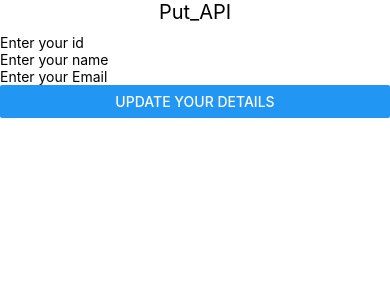
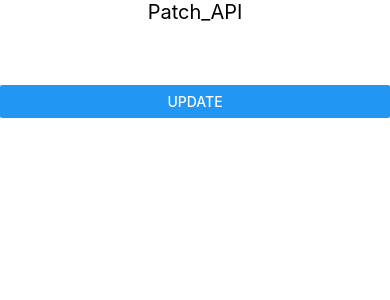
Before and after one commit to bhattk64/React-Native-Practice, a React Native app: screen / in a window 390 px wide. Shown: the top 300 px of the page. Built offline with nearby package versions, Linux system fonts and the light colour scheme.

Commit message:
patch api method with axios

```diff
--- a/App.jsx
+++ b/App.jsx
@@ -2,7 +2,8 @@ import React from 'react'
 // import {Text,View,Button}from 'react-native'
 // import First from './src/components/First'
 import {View} from 'react-native'
-import Put_API from './src/components/Put_API'
+import Patch_API from './src/components/Patch_API'
+// import Put_API from './src/components/Put_API'
 // import Post_API from './src/components/Post_API'
 // import AlertExample from './src/components/AlertExample'
 // import GET_API from './src/components/GET_API'
@@ -62,7 +63,8 @@ const App = () => {
      {/* <AlertExample/> */}
      {/* <GET_API/> */}
      {/* <Post_API/> */}
-     <Put_API/>
+     {/* <Put_API/> */}
+     <Patch_API/>
     </View>
 
 
--- /dev/null
+++ b/src/components/Patch_API.jsx
@@ -0,0 +1,46 @@
+import { View, Text, TextInput, Button, Alert } from 'react-native'
+import React, { useState } from 'react'
+import axios from 'axios'
+
+const Patch_API = () => {
+    const [formData,setFormData]=useState({id:' ',name:' ',email:' '})
+    const handleInput =(field,value)=>{
+        setFormData({...formData,[field]:value})
+    }
+    const handleUpdate= async()=> {
+        try {
+            const response=await axios.patch(`http://10.0.2.2:3000/users/${formData.id}`,{
+                ...formData.name && {name:formData.name},
+                ...formData.email && {email:formData.email},
+            })
+            Alert.alert('Success!!','Data updated successfully')
+            console.log(response.data)
+            setFormData({id:' ',name:' ',email:' '})
+        } catch (error) {
+            Alert.alert('Error','Failed to update data')
+        }
+    }
+  return (
+    <View>
+      <Text style={{fontSize:20,textAlign:'center',marginBottom:10}}>Patch_API</Text>
+      <TextInput
+      placeholder='Enter your id'
+      value={formData.id}
+      onChangeText={(value)=>handleInput('id',value)}
+      />
+       <TextInput
+      placeholder='Enter your name'
+      value={formData.name}
+      onChangeText={(value)=>handleInput('name',value)}
+      />
+       <TextInput
+       placeholder='Enter your email'
+       value={formData.email}
+       onChangeText={(value)=>handleInput('email',value)}
+      />
+      <Button title='Update' onPress={handleUpdate} />
+    </View>
+  )
+}
+
+export default Patch_API
```
